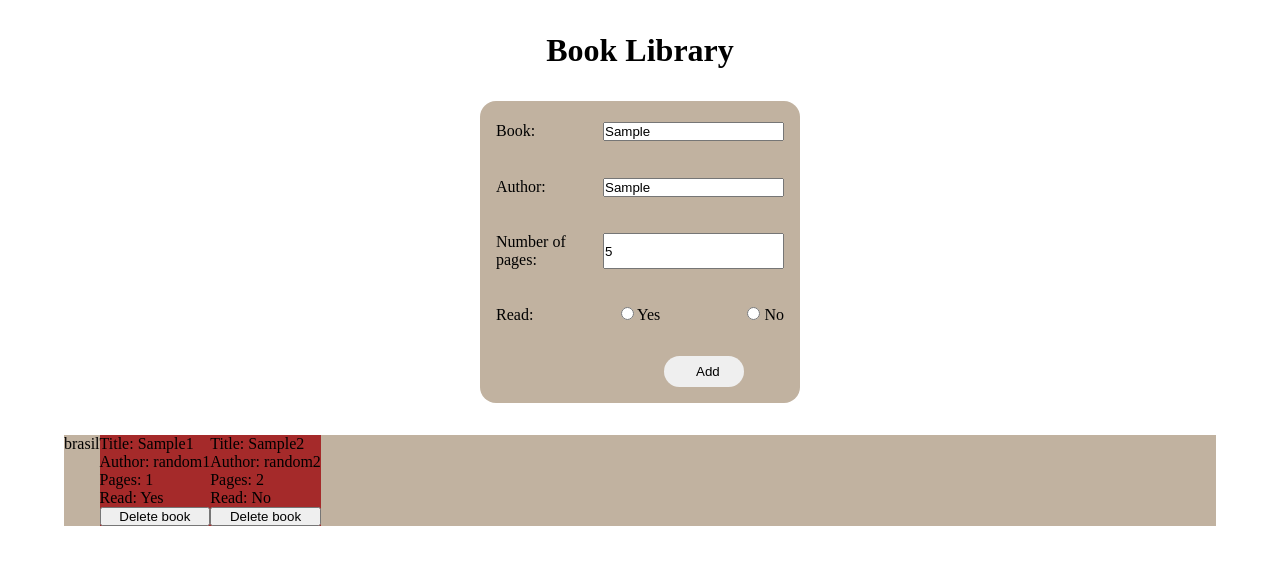
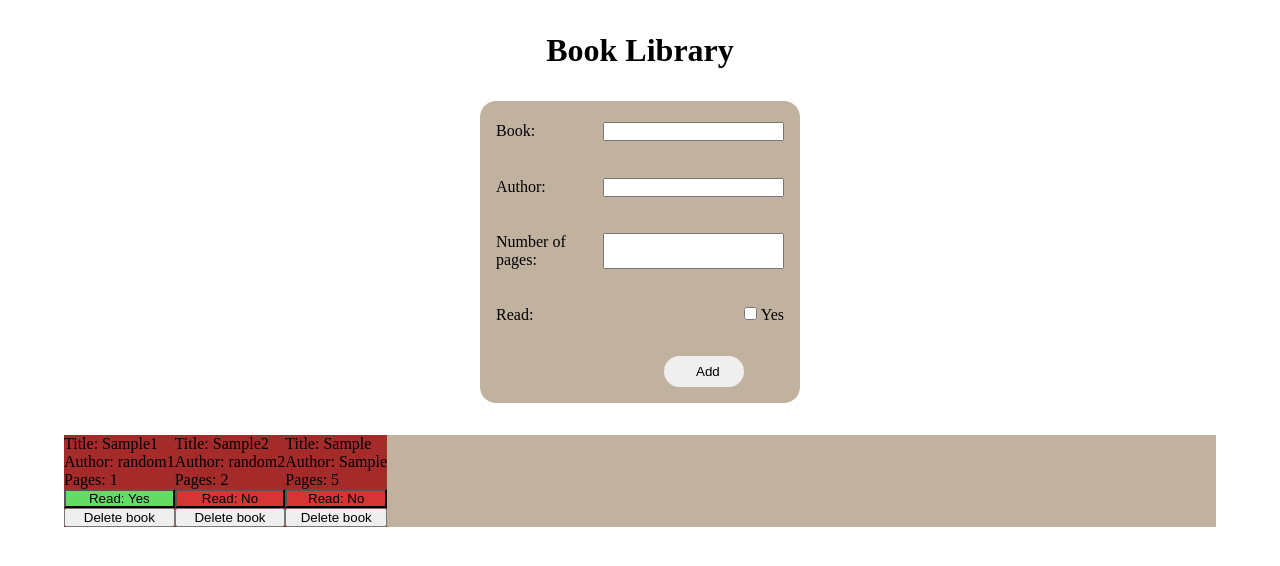
Before and after one commit to ruisinhofilipe/library, a plain HTML site: page index.html in a window 1280 px wide. Both pictures are taken after typing "Sample", "Sample", "5" into the empty fields and a click on the button "Add". Drawn offline with Linux system fonts and the light colour scheme.

Commit message:
Fixed bug - User was able to add book without complete the full information

```diff
--- a/index.html
+++ b/index.html
@@ -31,19 +31,15 @@
                 <div class="newBook2ndContainer">
                     <p>Read:</p>
                     <div class="check">
-                        <input type="radio" name="readOrNot" id="Yes" value="Yes">
-                        <label for="Yes">Yes</label>
-                    </div>
-                    <div class="noCheck">
-                        <input type="radio" name="readOrNot" id="No" value="No">
-                        <label for="No">No</label>
+                        <input type="checkbox" name="readOrNot" id="read" value="read">
+                        <label for="read">Yes</label>
                     </div>
                 </div>
                 <button class="newBookButton" type="submit" name="add_button" id="add_button">Add</button>
             </div>
     </form>
     <div class="displayContainer">
-        <p>brasil</p>
+
     </div>
     </div>
 </body>
--- a/script.js
+++ b/script.js
@@ -20,19 +20,19 @@ function formData() {
     let title = document.querySelector('[name="book"]').value;
     let author = document.querySelector('[name="author"]').value;
     let pages = document.querySelector('[name = "pages"]').value;
-    let readStatus = document.querySelector('[name = "readOrNot"]:checked').value;
+    let readStatus = document.querySelector('[name = "readOrNot"]').checked;
+    // document.querySelector('.messageCheckbox').checked
 
     // if (document.querySelector('[name = "readOrNot"]:checked').value === true) {
     //     readStatus = 'read';
     // } else {
     //     readStatus = 'not read';
     // }
-
     if ((title == "") || (author == "") || (pages == "")) {
         alert("Please fill all the elements in the form");
+    } else {
+        addBookLibrary(title, author, pages, readStatus);
     }
-    console.log(document.querySelector('[name = "readOrNot"]:checked').value)
-    addBookLibrary(title, author, pages, readStatus);
 }
 
 function resetVariables() {
@@ -62,9 +62,36 @@ function displayBook() {
         index++;
         for (let key in element) {
             // for each key, create a P and give it a text of key's value;
-            const pBook = document.createElement('p');
-            pBook.textContent = `${`${key[0].toUpperCase()}${key.substring(1)}`}: ${element[key]}`;
-            displayBookContainer.appendChild(pBook);
+            if (key == 'read') {
+                const readButton = document.createElement('button');
+                if (element[key] === true) {
+                    readButton.classList.add('readYesButton');
+                    readButton.textContent = `${`${key[0].toUpperCase()}${key.substring(1)}`}: Yes`;
+                    displayBookContainer.appendChild(readButton);
+                } else {
+                    readButton.classList.add('readNoButton');
+                    readButton.textContent = `${`${key[0].toUpperCase()}${key.substring(1)}`}: No`;
+                    displayBookContainer.appendChild(readButton);
+                };
+                readButton.addEventListener('click', (e) => {
+                    if (element[key] === true) {
+                        element[key] = false;
+                        readButton.classList.remove('readYesButton');
+                        readButton.classList.add('readNoButton');
+                        readButton.textContent = `${`${key[0].toUpperCase()}${key.substring(1)}`}: No`;
+                    } else if (element[key] === false) {
+                        element[key] = true;
+                        readButton.classList.remove('readNoButton');
+                        readButton.classList.add('readYesButton');
+                        readButton.textContent = `${`${key[0].toUpperCase()}${key.substring(1)}`}: Yes`;
+                    }
+                    e.preventDefault();
+                });
+            } else {
+                const pBook = document.createElement('p');
+                pBook.textContent = `${`${key[0].toUpperCase()}${key.substring(1)}`}: ${element[key]}`;
+                displayBookContainer.appendChild(pBook);
+            }
         }
         //Delete button so we can remove a book from our library
         const deleteBookButton = document.createElement('button');
@@ -72,6 +99,7 @@ function displayBook() {
         deleteBookButton.textContent = 'Delete book';
         displayBookContainer.appendChild(deleteBookButton);
 
+        //Delete button functionality
         deleteBookButton.addEventListener('click', (e) => {
             e.preventDefault();
             index = 0;
@@ -90,5 +118,5 @@ addBookButton.addEventListener('click', () => {
     resetVariables();
 });
 
-addBookLibrary('Sample1', 'random1', 1, 'Yes');
-addBookLibrary('Sample2', 'random2', 2, 'No');
+addBookLibrary('Sample1', 'random1', 1, true);
+addBookLibrary('Sample2', 'random2', 2, false);
--- a/styles.css
+++ b/styles.css
@@ -53,3 +53,11 @@ button:hover {
     flex-direction: column;
     background-color: brown;
 }
+
+.readYesButton {
+    background-color: rgb(100, 220, 100);
+}
+
+.readNoButton {
+    background-color: rgb(212, 53, 53);
+}
```
